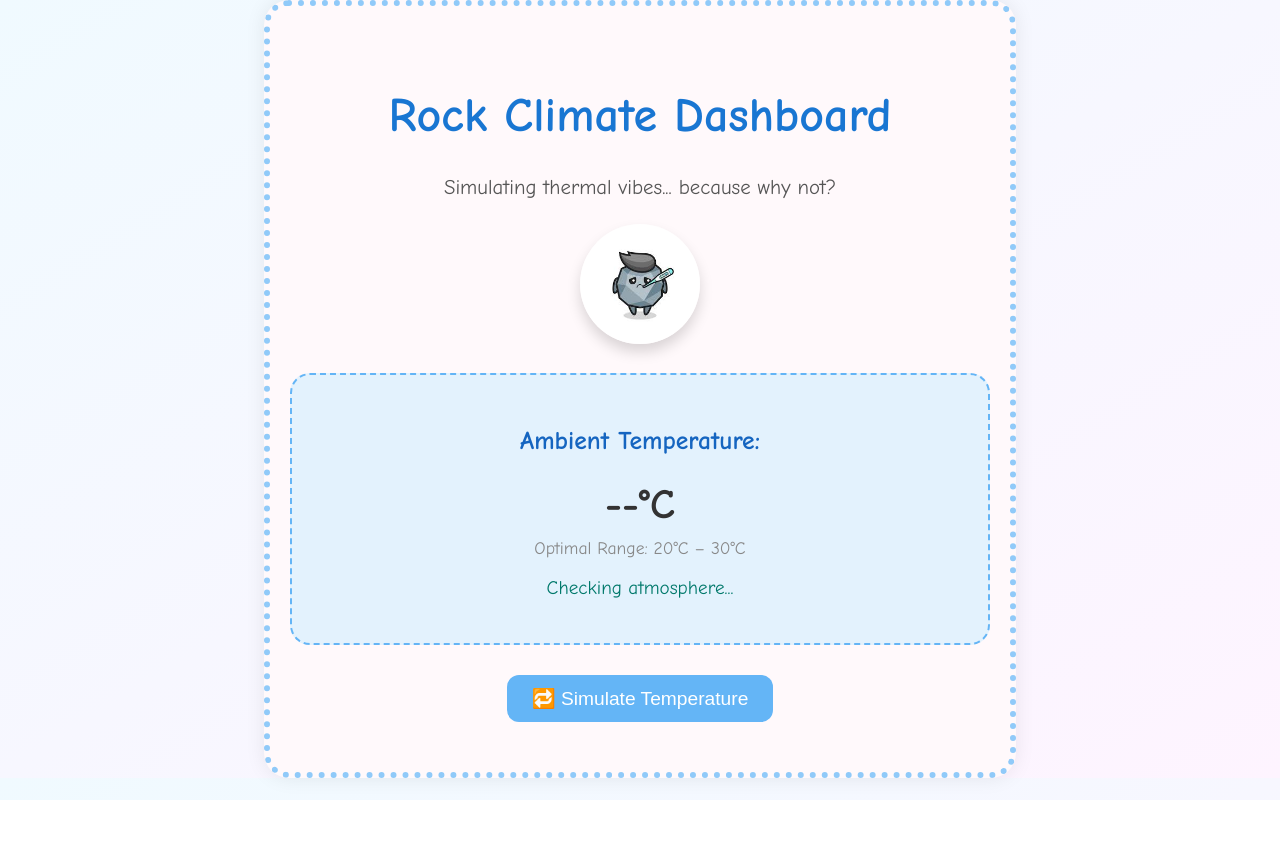
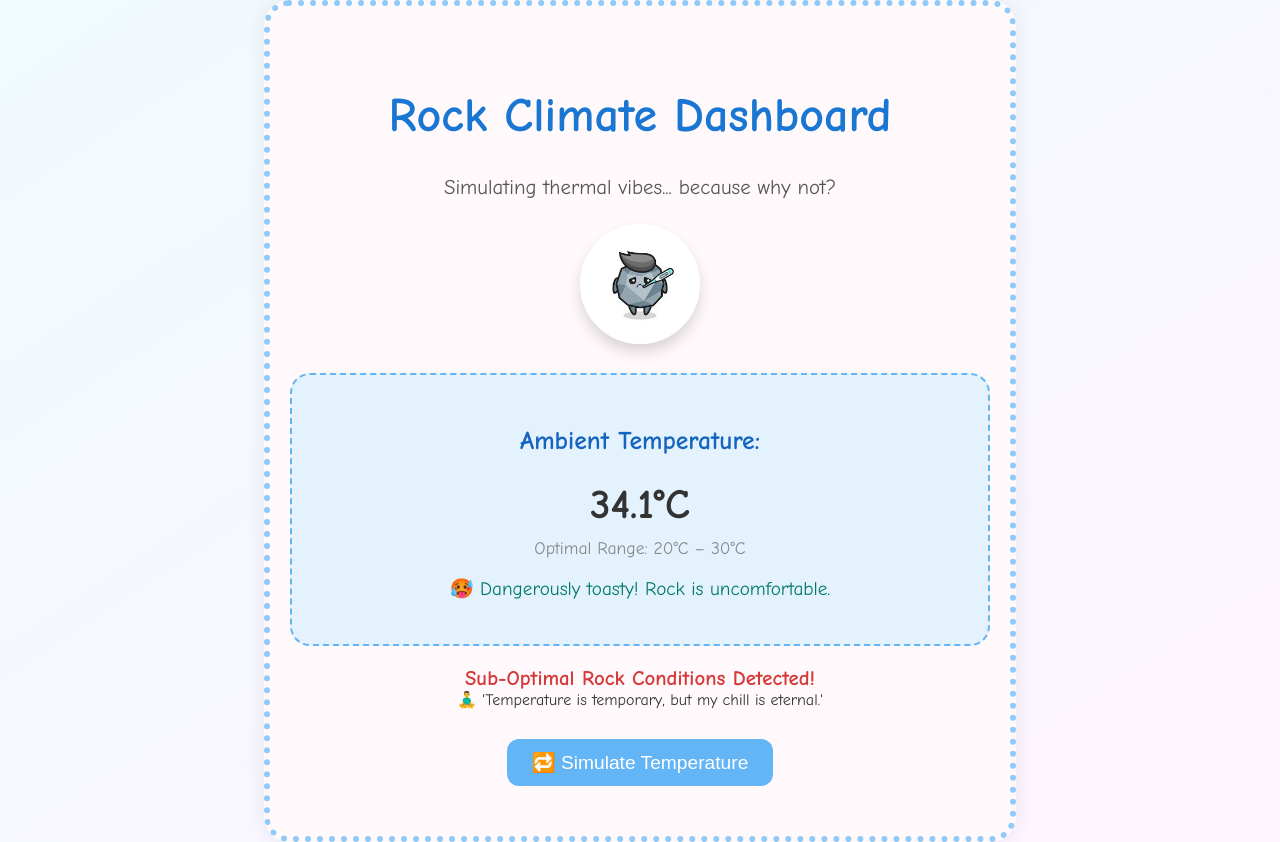
Before and after one commit to jany104/PetRock, a plain HTML site: page templates/temp.html in a window 1280 px wide. Both pictures are taken after a click on the button "🔁 Simulate Temperature". Before the commit the page ends 800 px from the top, so only its background shows below. Drawn offline with Linux system fonts and the light colour scheme.

Commit message:
debugging

```diff
--- a/js/temp.js
+++ b/js/temp.js
@@ -1,9 +1,14 @@
 function generateMockTemperature() {
-  const temp = (Math.random() * 25 + 10).toFixed(1); // 10°C to 35°C
+  const temp = parseFloat((Math.random() * 25 + 10).toFixed(1)); // 10°C to 35°C
   const display = document.getElementById("tempDisplay");
   const status = document.getElementById("tempStatus");
   const warning = document.getElementById("tempWarning");
   const quoteDisplay = document.getElementById("quoteDisplay");
+
+  if (!display || !status || !warning || !quoteDisplay) {
+    console.error("Missing DOM elements! Please check your IDs.");
+    return;
+  }
 
   display.textContent = `${temp}°C`;
 
@@ -21,10 +26,10 @@ function generateMockTemperature() {
   const quotes = [
     "🪨 'I used to be sedimentary, now I'm emotionally layered.'",
     "💨 'I feel a breeze... or maybe it's just existential dread.'",
-    "🌡️ 'This isn't lava, it's just my hot takes.'",
-    "🧘‍♂️ 'Temperature is temporary, but my chill is eternal.'",
+    "🌡 'This isn't lava, it's just my hot takes.'",
+    "🧘‍♂ 'Temperature is temporary, but my chill is eternal.'",
     "🔥 'Geologically speaking, I’m melting right now.'",
-    "❄️ 'Cold? Me? I’m rock solid.'",
+    "❄ 'Cold? Me? I’m rock solid.'",
     "📡 'Sensors calibrated. Rock detected high sass levels.'",
     "💤 'Ambient temp = nap zone initiated.'"
   ];
@@ -33,5 +38,4 @@ function generateMockTemperature() {
   quoteDisplay.textContent = quotes[randomIndex];
 }
 
-// Run once when the page loads
-generateMockTemperature();
+//
--- a/templates/temp.html
+++ b/templates/temp.html
@@ -3,7 +3,7 @@
 <head>
   <meta charset="UTF-8" />
   <meta name="viewport" content="width=device-width, initial-scale=1.0"/>
-  <title>🌡️ Ambient Rock Temperature Monitor</title>
+  <title>🌡 Ambient Rock Temperature Monitor</title>
   <link rel="stylesheet" href="../static/css/temp.css" />
 </head>
 <body>
@@ -22,13 +22,15 @@
       <p class="status-message" id="tempStatus">Checking atmosphere...</p>
     </div>
 
-    <div class="warning" id="tempWarning">🚨 Sub-Optimal Rock Conditions Detected!</div>
+    <div class="warning" id="tempWarning"> Sub-Optimal Rock Conditions Detected!</div>
+
+
+    <div class="quote-box" id="quoteDisplay">🪨 Awaiting wisdom from the rock...</div>
 
     <div class="btn-wrapper">
       <button onclick="generateMockTemperature()">🔁 Simulate Temperature</button>
     </div>
   </div>
-
-  <script src="temp.js"></script>
+    <script src="../js/temp.js"></script>
 </body>
 </html>
```
